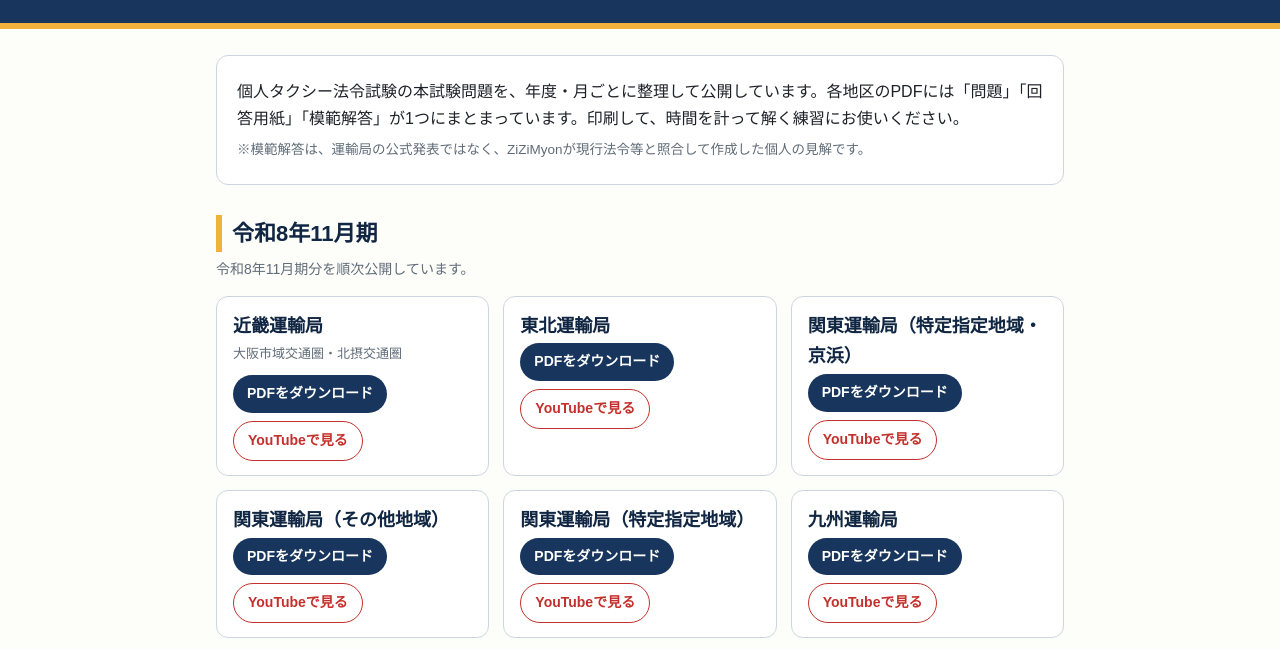
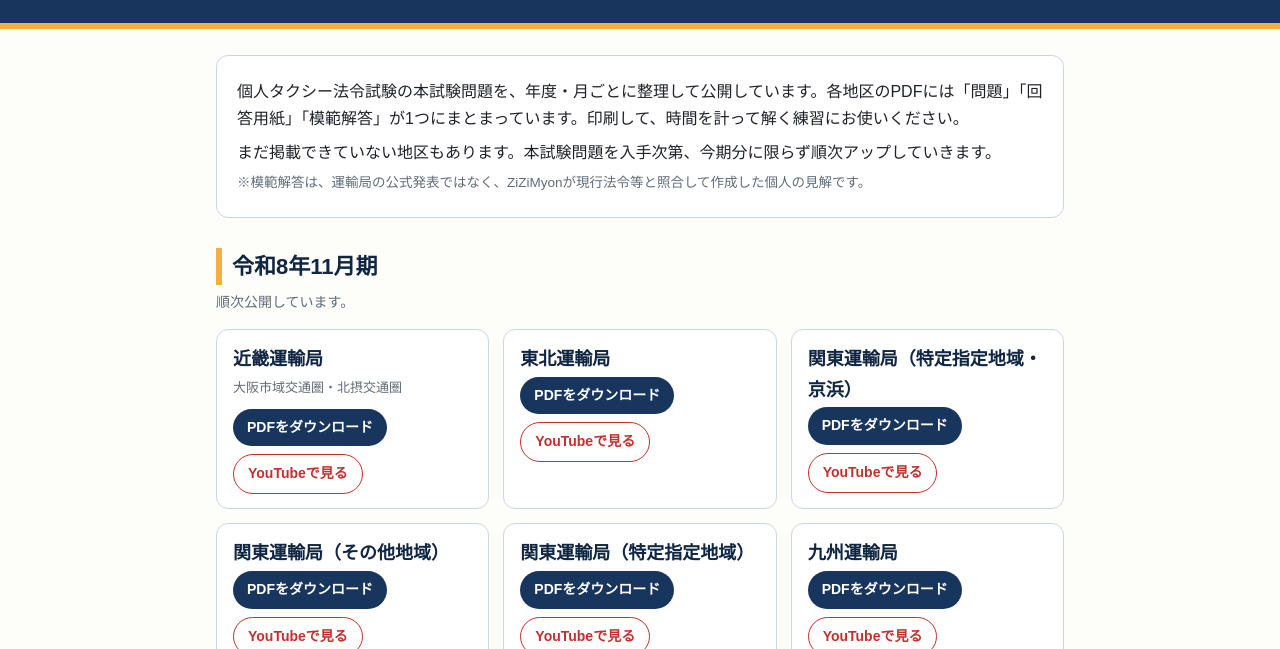
Before and after one commit to aoneko7796-Git/honshiken-archive, a plain HTML site: page index.html in a window 1280 px wide. Shown: the part 147-796 px from the top of the page. Drawn offline with Linux system fonts and the light colour scheme.

Commit message:
Add files via upload

```diff
--- a/index.html
+++ b/index.html
@@ -42,11 +42,12 @@
 <main>
   <div class="intro">
     <p>個人タクシー法令試験の本試験問題を、年度・月ごとに整理して公開しています。各地区のPDFには「問題」「回答用紙」「模範解答」が1つにまとまっています。印刷して、時間を計って解く練習にお使いください。</p>
+    <p>まだ掲載できていない地区もあります。本試験問題を入手次第、今期分に限らず順次アップしていきます。</p>
     <p class="note">※模範解答は、運輸局の公式発表ではなく、ZiZiMyonが現行法令等と照合して作成した個人の見解です。</p>
   </div>
 
   <h2 class="term">令和8年11月期</h2>
-  <p class="term-sub">令和8年11月期分を順次公開しています。</p>
+  <p class="term-sub">順次公開しています。</p>
   <div class="cards">
     <div class="card">
       <h3>近畿運輸局</h3>
```
